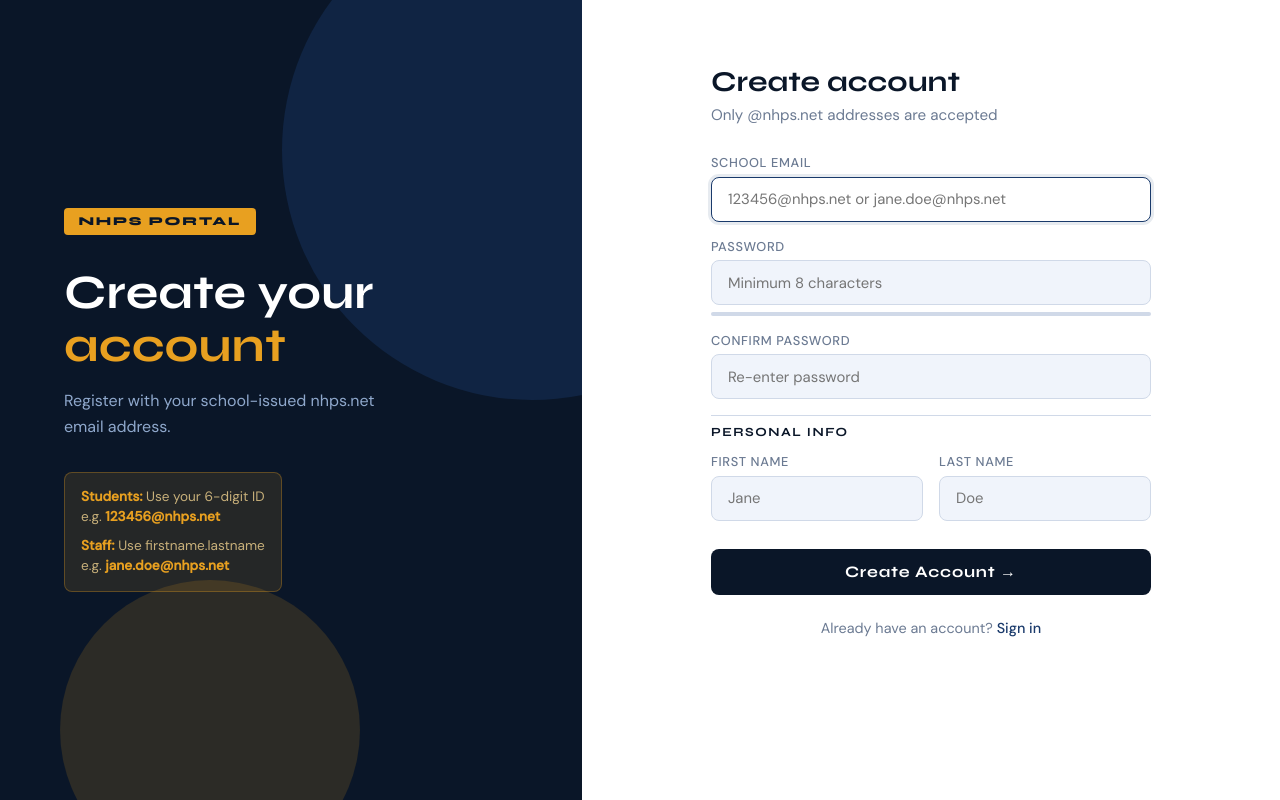
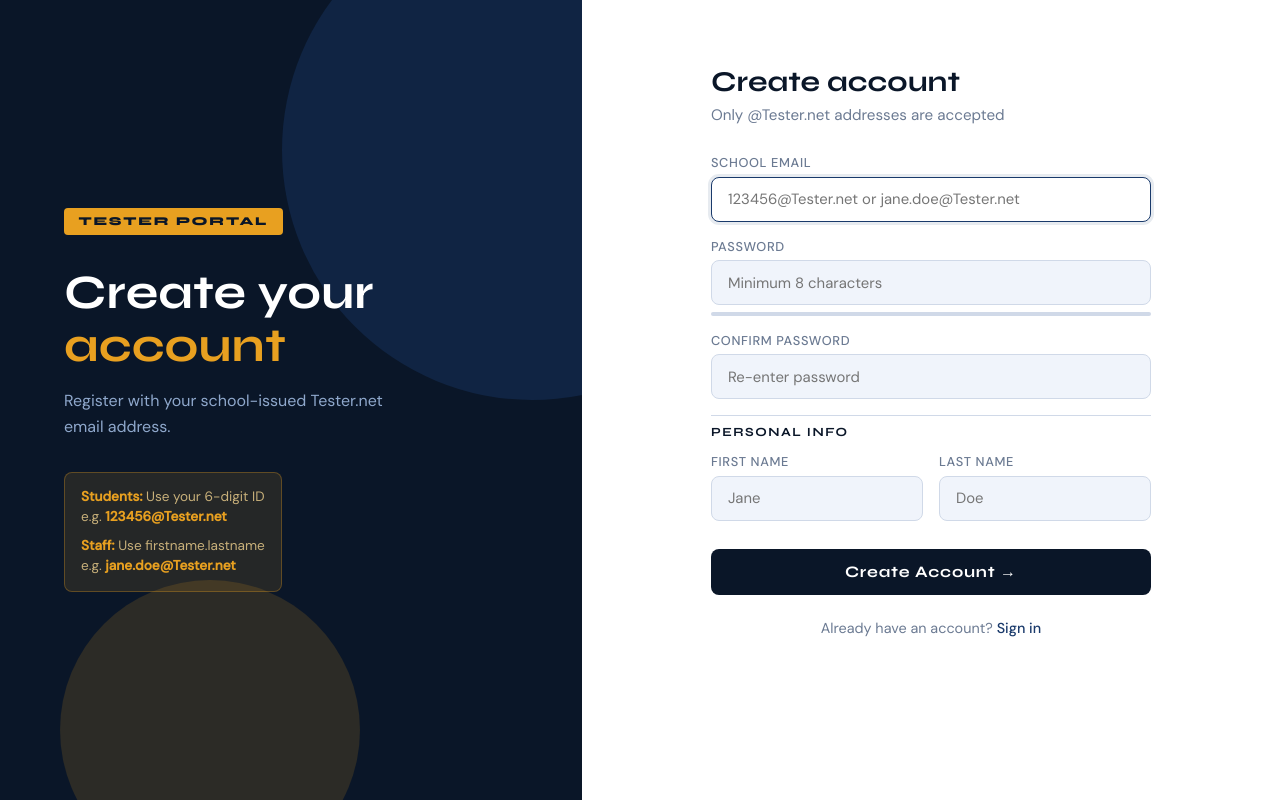
Before and after one commit to lukepickle12-dotcom/school-app, a Flask app: page /register in a window 1280 px wide. Run offline with Flask 3, Linux system fonts and the light colour scheme.

Commit message:
Update register.html

```diff
--- a/nhps_portal_build/templates/register.html
+++ b/nhps_portal_build/templates/register.html
@@ -1,5 +1,5 @@
 {% extends "base.html" %}
-{% block title %}Register — NHPS Portal{% endblock %}
+{% block title %}Register — Tester Portal{% endblock %}
 
 {% block extra_css %}
 .auth-page {
@@ -67,24 +67,24 @@
 {% block content %}
 <div class="auth-page">
   <div class="auth-brand">
-    <div class="brand-badge">NHPS Portal</div>
+    <div class="brand-badge">Tester Portal</div>
     <h1>Create your<br><span>account</span></h1>
-    <p>Register with your school-issued nhps.net email address.</p>
+    <p>Register with your school-issued Tester.net email address.</p>
     <div class="hint-box">
-      <p><strong>Students:</strong> Use your 6-digit ID<br>e.g. <strong>123456@nhps.net</strong></p>
-      <p style="margin-top:.5rem"><strong>Staff:</strong> Use firstname.lastname<br>e.g. <strong>jane.doe@nhps.net</strong></p>
+      <p><strong>Students:</strong> Use your 6-digit ID<br>e.g. <strong>123456@Tester.net</strong></p>
+      <p style="margin-top:.5rem"><strong>Staff:</strong> Use firstname.lastname<br>e.g. <strong>jane.doe@Tester.net</strong></p>
     </div>
   </div>
 
   <div class="auth-form-side">
     <div class="auth-card">
       <h2>Create account</h2>
-      <p class="sub">Only @nhps.net addresses are accepted</p>
+      <p class="sub">Only @Tester.net addresses are accepted</p>
 
       <form method="POST" id="regForm">
         <div class="form-group">
           <label>School Email</label>
-          <input type="email" name="email" id="emailInput" value="{{ email }}" placeholder="123456@nhps.net or jane.doe@nhps.net" required autofocus />
+          <input type="email" name="email" id="emailInput" value="{{ email }}" placeholder="123456@Tester.net or jane.doe@Tester.net" required autofocus />
         </div>
 
         <div class="form-group">
```
